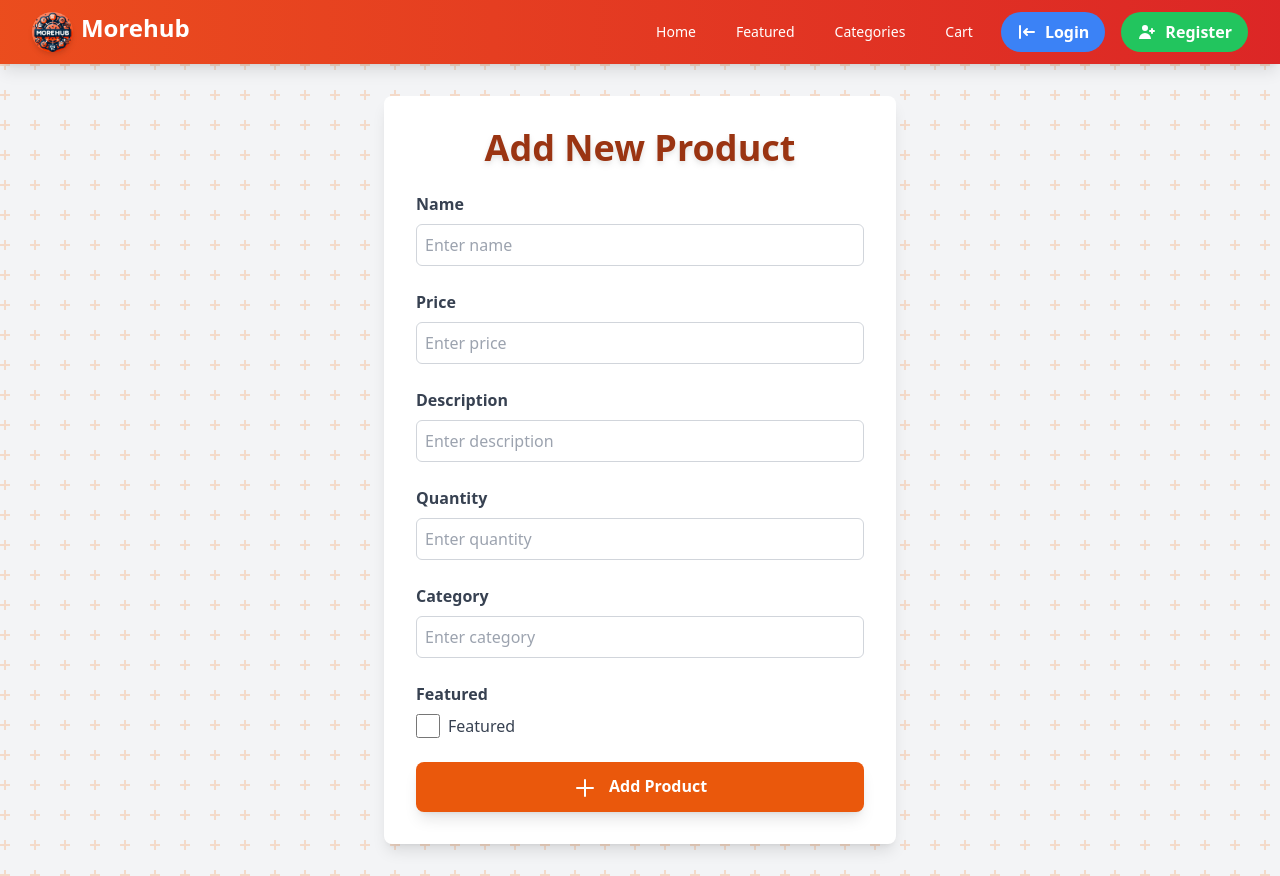
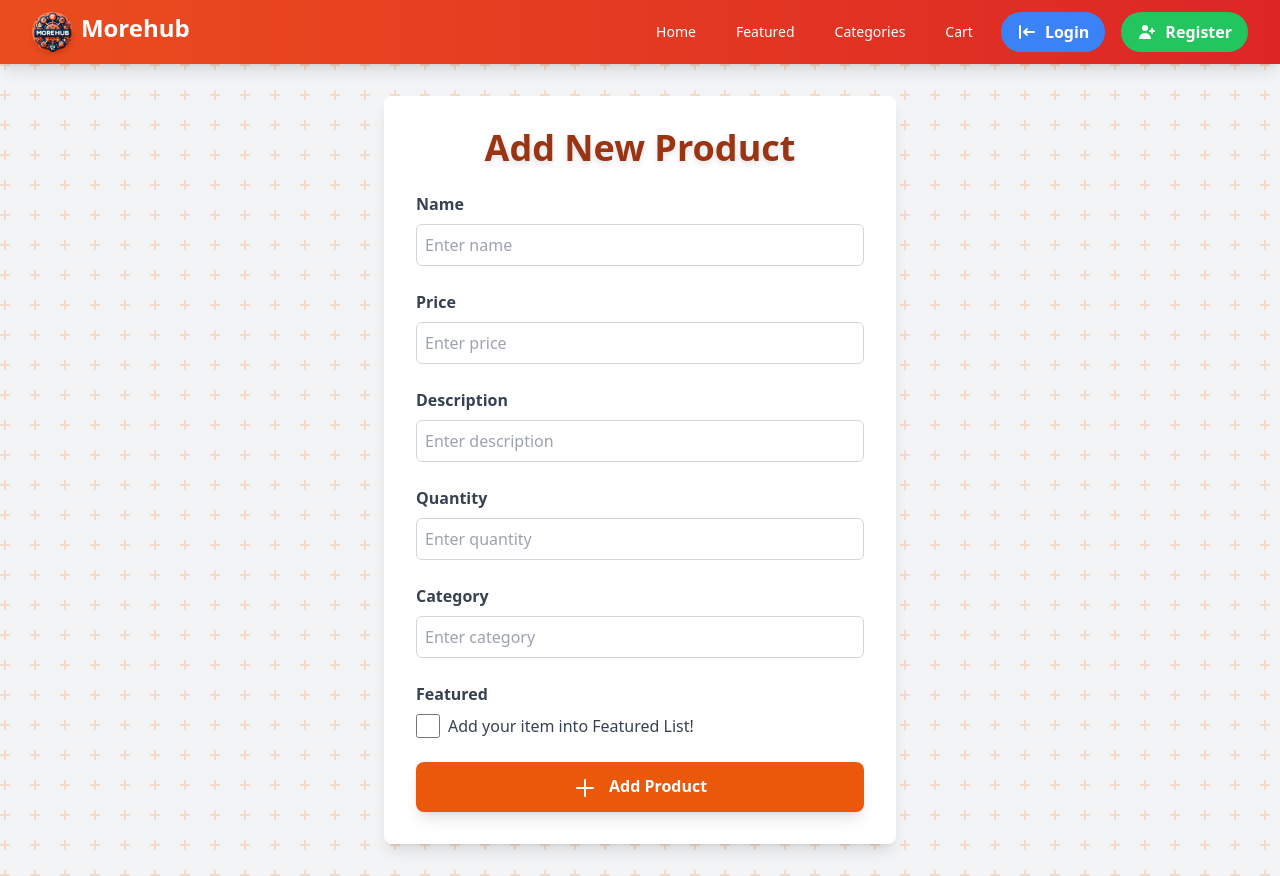
Before and after one commit to KrisnaPutraP/Morehub, a Django app: template main/templates/edit_product.html in a window 1280 px wide. Run offline with Django 5.2, Linux system fonts and the light colour scheme; the template is opened without the code that fills it: values that come from a table or form of the project are taken from there, others are empty; some libraries are stand-ins or nearby versions.

Commit message:
Fixing bug TUGAS 5

```diff
--- a/main/templates/edit_product.html
+++ b/main/templates/edit_product.html
@@ -23,7 +23,7 @@
                                 <input type="checkbox" name="{{ field.name }}" id="{{ field.id_for_label }}"
                                        class="form-checkbox h-6 w-6 text-orange-600 border-gray-300 rounded focus:ring-orange-500"
                                        {% if field.value %} checked {% endif %}>
-                                <span class="ml-2 text-gray-700">Featured</span>
+                                <span class="ml-2 text-gray-700">Add your item into Featured List!</span>
                             </div>
                         {% else %}
                             <input type="{{ field.widget.input_type }}" name="{{ field.name }}" id="{{ field.id_for_label }}"
```
